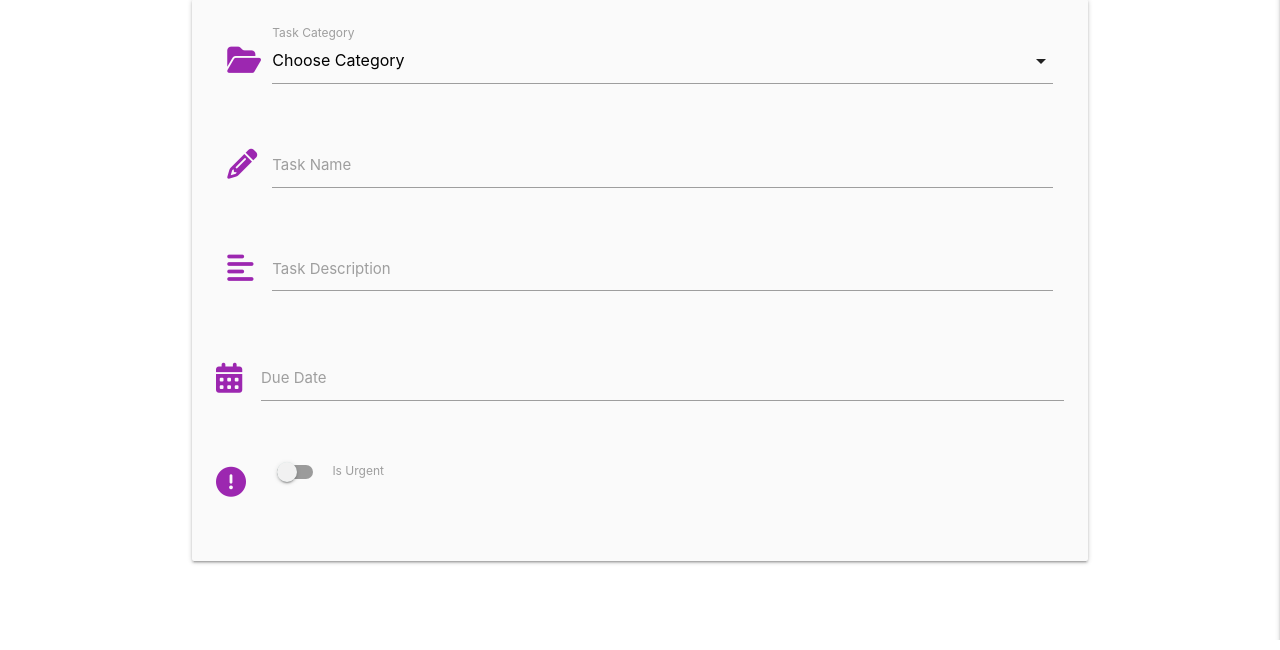
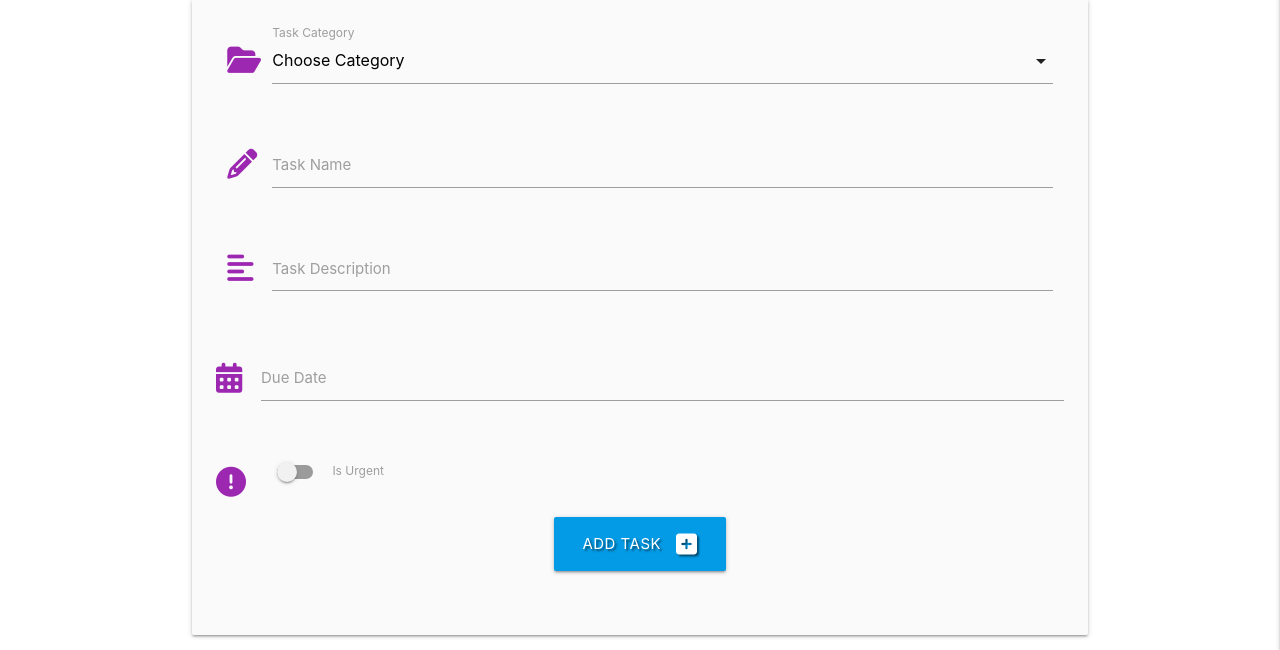
Before and after one commit to Laidybird/Notemanager, a Flask app: page /add_task in a window 1280 px wide. Shown: the part 160-810 px from the top of the page. Run offline with Flask 2, Linux system fonts and the light colour scheme; data that the repository does not hold is empty; some libraries are stand-ins or nearby versions.

Commit message:
Allow user to submit task to db

```diff
--- a/app.py
+++ b/app.py
@@ -98,9 +98,23 @@ def logout():
     return redirect(url_for("login"))
 
 
-@app.route("/add_task")
+@app.route("/add_task", methods=["GET", "POST"])
 def add_task():
-    categories =mongo.db.categories.find().sort("category_name")
+    if request.method == "POST":
+        is_urgent = "on" if request.form.get("is_urgent") else "off"
+        task = {
+            "category_name": request.form.get("category_name"),
+            "task_name": request.form.get("task_name"),
+            "task_description": request.form.get("task_description"),
+            "is_urgent": is_urgent,
+            "due_date": request.form.get("due_date"),
+            "created_by": session["user"]
+        }
+        mongo.db.tasks.insert_one(task)
+        flash("Task Succesfully Added")
+        return redirect(url_for("get_tasks"))
+
+    categories =mongo.db.categories.find().sort("category_name", 1)
     return render_template("add_task.html", categories=categories)
 
 if __name__ == "__main__":
--- a/templates/add_task.html
+++ b/templates/add_task.html
@@ -4,7 +4,8 @@
      <h3 class="purple-text accent-2 center-align">Add Task</h3>
 
      <div class="row card-panel grey lighten-5">
-        <form class="col s12" method="POST" action="">
+        <form class="col s12" method="POST" action="{{ url_for('add_task') }}">
+          <!---category selection-->
           <div class="row">
             <div class="input-field col s12">
               <i class="fas fa-folder-open prefix purple-text accent-3"></i>
@@ -18,6 +19,7 @@
             </div>
 
           </div>
+          <!---task name-->
           <div class="row">
             <div class="input-field col s12">
               <i class="fas fa-pencil-alt prefix purple-text accent-3"></i>
@@ -26,6 +28,7 @@
               <label for="task_name">Task Name</label>
             </div>
           </div>
+          <!---task description-->
           <div class="row">
             <div class="input-field col s12">
               <i class="fas fa-align-left prefix purple-text accent-3"></i>
@@ -34,6 +37,7 @@
               <label for="task_description">Task Description</label>
             </div>
           </div>
+          <!---due date picker-->
           <div class="row">
             <form class="col s12" method="POST" action="">
               <div class="row">
@@ -44,6 +48,7 @@
                   <label for="due_date">Due Date</label>
                 </div>
               </div>
+          <!---is urgent toggle-->
           <div class="row">
             <div class="input-field col s12">
                 <div class="switch">
@@ -56,6 +61,14 @@
                 </div>
             </div>
         </div>
+        <!---submit button div-->
+        <div class="row">
+             <div class="col s12 center-align">
+                <button type="submit" class="btn-large light-blue darken-1 text-shadow">
+                  Add Task <i class="fas fa-plus-square right"></i>
+                </button>
+             </div>
+        </div>
         </form>
       </div>
 
--- a/templates/tasks.html
+++ b/templates/tasks.html
@@ -1,5 +1,7 @@
 {% extends "base.html" %}
 {% block content %}
+
+<h3 class="purple-text accent-2 center-align">All Task</h3>
 
 
 <ul class="collapsible">
@@ -16,6 +18,7 @@
         <div class="collapsible-body">
            <strong>{{ task.category_name }}</strong>
            <p>{{ task.task_description }}</p>
+           <p><em>by: {{ task.created_by }}</em></p>
         </div>
     </li>
     {% endfor %}
```
